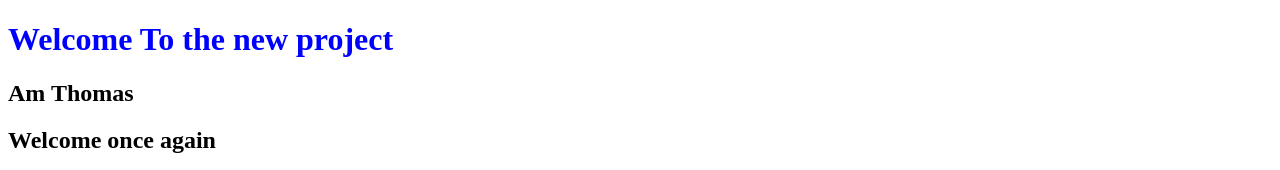
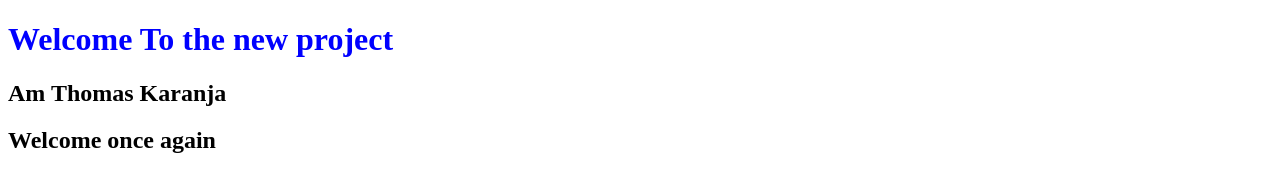
Before and after one commit to GakinyaTom/toma, a plain HTML site: page index.html in a window 1280 px wide. Shown: the top 170 px of the page. Drawn offline with Linux system fonts and the light colour scheme.

Commit message:
Update index.html

```diff
--- a/index.html
+++ b/index.html
@@ -8,7 +8,7 @@
 </head>
 <body>
     <h1 style="color : blue;" >Welcome To the new project</h1>
-    <h2>Am Thomas </h2>
+    <h2>Am Thomas Karanja</h2>
     <h2>Welcome once again</h2>
     <p>Lorem ipsum dolor sit, amet consectetur adipisicing elit. Consequuntur incidunt fugiat maiores nesciunt ratione aliquid eius obcaecati facere aut, cum facilis quibusdam quas optio, consectetur ullam cupiditate soluta excepturi nisi.</p>
 
```
